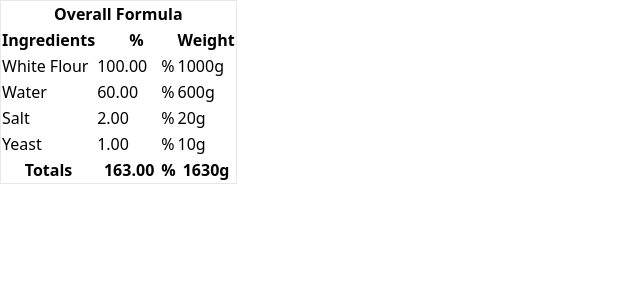
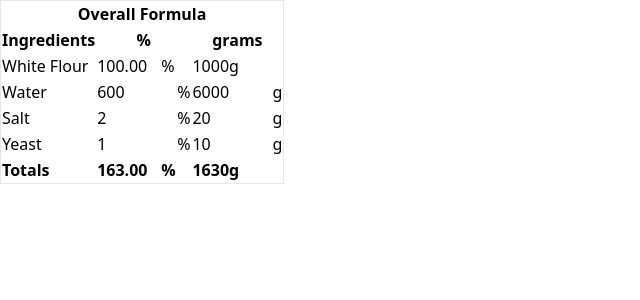
Before and after one commit to scottross123/bread-builder, a React (Vite) app: page / in a window 1280 px wide. Shown: the top 300 px of the page, without its empty margins (0-640 px from the left). Built offline with nearby package versions, Linux system fonts and the light colour scheme.

Commit message:
formula row component

```diff
--- a/src/components/BreadFormula/FormulaRow.tsx
+++ b/src/components/BreadFormula/FormulaRow.tsx
@@ -1,7 +1,69 @@
-const FormulaRow = () => {
+import { ChangeEvent, useState } from "react";
+const innerCellStyling = "w-20 inline-block";
+
+type InputProps = {
+    value: number,
+    totalFlourWeight: number,
+    handleChange: (e: ChangeEvent<HTMLInputElement>) => void
+}
+
+const RatioInput = (props: InputProps) => {
+    const { value, totalFlourWeight, handleChange } = props;
+
+    return (
+        <>
+            <td><input className={innerCellStyling} type="number" value={value} onChange={handleChange} />%</td>
+            <td><input className={innerCellStyling} type="number" value={value * totalFlourWeight / 100} readOnly />g</td>
+        </>
+    );
+}
+
+const WeightInput = (props: InputProps) => {
+    const { value, totalFlourWeight, handleChange } = props;
+
+    return (
+        <>
+            <td><input className={innerCellStyling} type="number" value={value / totalFlourWeight * 100} readOnly />%</td>
+            <td><input className={innerCellStyling} type="number" value={value} onChange={handleChange} />g</td>
+        </>
+    );
+}
+
+type FormulaRowProps = {
+    ingredient: string,
+    initialValue: number,
+    totalFlourWeight: number,
+    isWeightInputs?: boolean
+}
+
+const FormulaRow = (props: FormulaRowProps) => {
+    const { ingredient, initialValue, totalFlourWeight, isWeightInputs } = props;
+    const [value, setValue] = useState<number>(initialValue);
+
+    const handleChange = (e: ChangeEvent<HTMLInputElement>) => {
+        const currentValue = parseInt(e.target?.value);
+        setValue(currentValue);
+    }
+
     return (
         <tr>
-
+            <td>{ingredient}</td>
+            {
+                isWeightInputs ?
+                    <WeightInput
+                        value={value}
+                        totalFlourWeight={totalFlourWeight}
+                        handleChange={handleChange}
+                    />
+                :
+                    <RatioInput
+                        value={value}
+                        totalFlourWeight={totalFlourWeight}
+                        handleChange={handleChange}
+                    />
+            }
         </tr>
     );
 }
+
+export default FormulaRow;
--- a/src/components/BreadFormula/OverallTable.tsx
+++ b/src/components/BreadFormula/OverallTable.tsx
@@ -1,8 +1,10 @@
 import { ChangeEvent, useState } from "react";
+import FormulaRow from "./FormulaRow";
 
 const OverallTable = () => {
     const innerCellStyling = "w-16 inline-block"
     const [ratio, setRatio] = useState<number>(60);
+    const totalFlourWeight = 1000;
 
     const handleChange = (e: ChangeEvent<HTMLInputElement>) => {
         const value = parseInt(e.target?.value);
@@ -18,32 +20,20 @@ const OverallTable = () => {
                 <tr>
                     <th>Ingredients</th>
                     <th>%</th>
-                    <th>Weight</th>
+                    <th>grams</th>
                 </tr>
             </thead>
             <tbody>
                 <tr>
                     <td>White Flour</td>
-                    <td><div className={innerCellStyling}>100.00</div>%</td>
-                    <td>1000g</td>
+                    <td><p className={innerCellStyling}>100.00</p>%</td>
+                    <td>{totalFlourWeight}g</td>
                 </tr>
-                <tr>
-                    <td>Water</td>
-                    <td><input className={innerCellStyling} type="number" value={ratio + ".00"} onChange={handleChange} />%</td>
-                    <td>{ratio * 10}g</td>
-                </tr>
-                <tr>
-                    <td>Salt</td>
-                    <td><input className={innerCellStyling} type="number" value="2.00" />%</td>
-                    <td>20g</td>
-                </tr>
-                <tr>
-                    <td>Yeast</td>
-                    <td><input className={innerCellStyling} type="number" value="1.00" />%</td>
-                    <td>10g</td>
-                </tr>
+                   <FormulaRow ingredient={"Water"} initialValue={600} totalFlourWeight={totalFlourWeight} />
+                   <FormulaRow ingredient={"Salt"} initialValue={2} totalFlourWeight={totalFlourWeight} />
+                   <FormulaRow ingredient={"Yeast"} initialValue={1} totalFlourWeight={totalFlourWeight} />
             </tbody>
-            <tfoot>
+            <tfoot className="text-left">
                 <tr>
                     <th>Totals</th>
                     <th><div className={innerCellStyling}>163.00</div>%</th>
```
